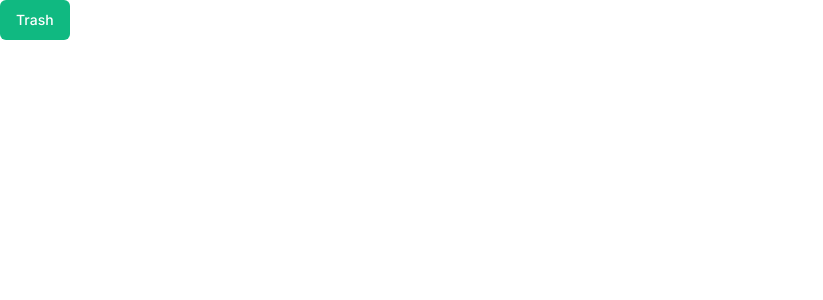
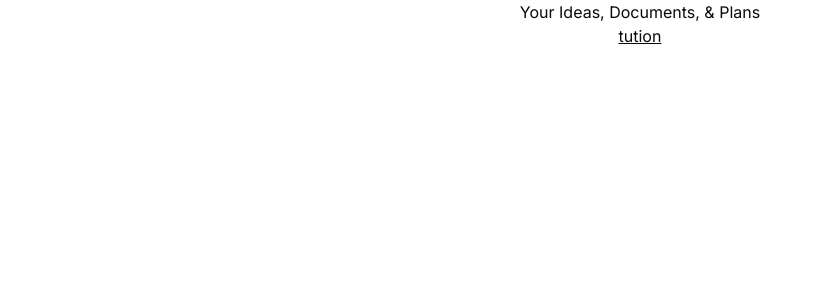
Before and after one commit to hyuckkim/2024-Next.js-project-Daum, a Next.js app: page / in a window 1280 px wide. Shown: the top 300 px of the page, without its empty margins (0-823 px from the left). Built offline with nearby package versions, Linux system fonts and the light colour scheme.

Commit message:
feat: Heading 컴포넌트 생성

```diff
--- a/app/(auth)/(routes)/login/page.tsx
+++ /dev/null
@@ -1,5 +0,0 @@
-const LoginPage = () => {
-  return <div>Login page!</div>;
-};
-<div></div>;
-export default LoginPage;
--- a/app/(auth)/(routes)/register/page.tsx
+++ /dev/null
@@ -1,5 +0,0 @@
-const RegisterPage = () => {
-  return <div>Login page!</div>;
-};
-<div></div>;
-export default RegisterPage;
--- a/app/(auth)/layout.tsx
+++ /dev/null
@@ -1,5 +0,0 @@
-const RootLayout = ({ children }: { children: React.ReactNode }) => {
-  return <div className="h-full bg-red-500 text-white">{children}</div>;
-};
-
-export default RootLayout;
--- /dev/null
+++ b/app/(marketing)/_components/heading.tsx
@@ -0,0 +1,10 @@
+"use Client";
+
+export const Heading = () => {
+  return (
+    <div className="max-w-3xl space-y-4">
+      <h1>Your Ideas, Documents, & Plans</h1>
+      <span className="underline">tution</span>
+    </div>
+  );
+};
--- /dev/null
+++ b/app/(marketing)/page.tsx
@@ -0,0 +1,17 @@
+import { Button } from "@/components/ui/button";
+import { Heading } from "./_components/heading";
+
+const MarketingPage = () => {
+  return (
+    <div className="min-h-full flex flex-col">
+      <div
+        className="flex flex-col items-center justify-center
+      md:justify-start text-center gap-y-8 flex-1 px-6 pb-10"
+      >
+        <Heading />
+      </div>
+    </div>
+  );
+};
+
+export default MarketingPage;
--- a/app/(root)/page.tsx
+++ /dev/null
@@ -1,9 +0,0 @@
-import { Button } from "@/components/ui/button";
-
-export default function Home() {
-  return (
-    <div>
-      <Button className="bg-emerald-500 text-white">Trash</Button>
-    </div>
-  );
-}
--- a/app/globals.css
+++ b/app/globals.css
@@ -1,6 +1,12 @@
 @tailwind base;
 @tailwind components;
 @tailwind utilities;
+
+html,
+body,
+:root {
+  height: 100%;
+}
 
 @layer base {
   :root {
--- a/app/layout.tsx
+++ b/app/layout.tsx
@@ -1,22 +1,36 @@
-import type { Metadata } from 'next'
-import { Inter } from 'next/font/google'
-import './globals.css'
+import type { Metadata } from "next";
+import { Inter } from "next/font/google";
+import "./globals.css";
 
-const inter = Inter({ subsets: ['latin'] })
+const inter = Inter({ subsets: ["latin"] });
 
 export const metadata: Metadata = {
-  title: 'Create Next App',
-  description: 'Generated by create next app',
-}
+  title: "tution",
+  description: "The connected workspace where better",
+  icons: {
+    icon: [
+      {
+        media: "(prefers-color-scheme: light)",
+        url: "/logo.svg",
+        href: "/logo.svg",
+      },
+      {
+        media: "(prefers-color-scheme: dark)",
+        url: "/logo-dark.svg",
+        href: "/logo-dark.svg",
+      },
+    ],
+  },
+};
 
 export default function RootLayout({
   children,
 }: {
-  children: React.ReactNode
+  children: React.ReactNode;
 }) {
   return (
     <html lang="en">
       <body className={inter.className}>{children}</body>
     </html>
-  )
+  );
 }
```
Also changed, not shown: public/logo-dark.svg (added), public/logo.svg (added).
